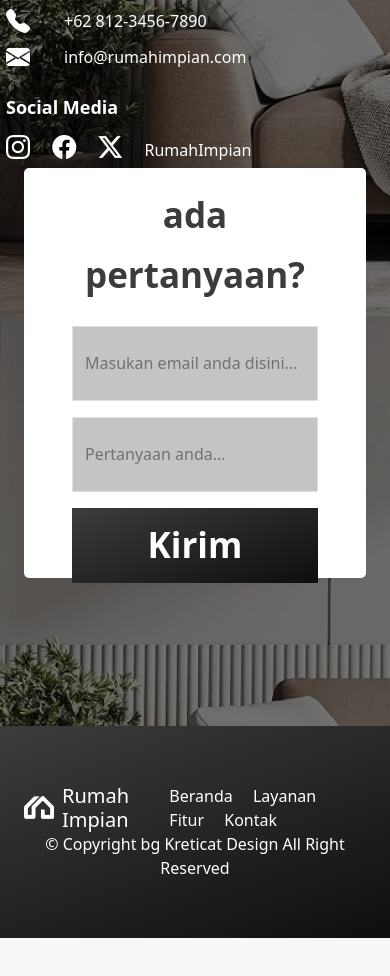
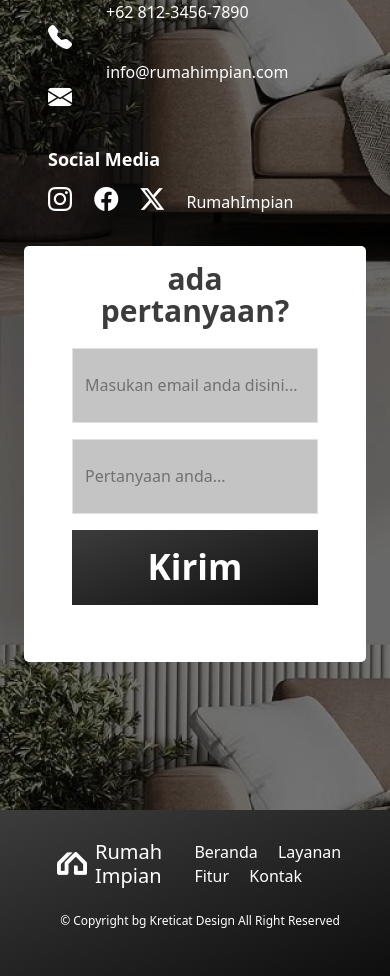
Before and after one commit to danielstevee/Rumah-Impian-Company-Profil, a plain HTML site: page index.html in a window 390 px wide. Shown: the part 7392-8368 px from the top of the page. Before the commit the page ends 8330 px from the top, so only its background shows below. Drawn offline with nearby package versions, Linux system fonts and the light colour scheme.

Commit message:
responsive tablet & hp normal done

```diff
--- a/index.html
+++ b/index.html
@@ -649,7 +649,7 @@
             <div class="container"><!-- untuk tengah in seluruh content  -->
                 <div class="d-flex justify-content-between align-items-center">
                     <!-- kiri -->
-                    <div class="d-flex align-items-center">
+                    <div class=" d-flex align-items-center justify-content-center">
                         <img src="asset/logo-putih.png" alt="Logo" width="30">
                         <h5 class="ms-2 mb-0">Rumah Impian</h5>
 
@@ -662,7 +662,7 @@
                         <a href="#">Kontak</a>
                     </div>
                 </div>
-                <div class="text-center">
+                <div class="text-center mt-4">
                     <p>© Copyright bg Kreticat Design All Right Reserved</p>
                 </div>
             </div>
--- a/style/responsive.css
+++ b/style/responsive.css
@@ -122,6 +122,23 @@
         align-items: center;
     }
 
+    #contact h3{
+        font-size: 35px !important;
+        width: 100%;
+    }
+
+    .card-contact h2 {
+        font-size: 30px !important;    /* Kecilkan dari 40px */
+        line-height: 32px !important;
+        word-break: keep-all;           /* Jangan pecah kata */
+    }
+
+
+    .card-contact {
+        height: auto;
+
+    }
+        /* Samakan padding container */
 }
 @media screen and (max-width: 776px){
     .hero-tagline h1{
@@ -273,6 +290,26 @@
 
 
 @media screen and (max-width: 583px){
+      /* Jarak antara teks dan tepi layar */
+    #contact .col-md-6:first-child {
+        padding: 0 20px !important;     /* Padding kiri kanan */
+    }
+
+    /* Atau pakai margin */
+    #contact h3,
+    .kontak{
+        margin-left: 16px;
+        margin-right: 16px;
+    }
+
+    /* Jarak card ke atas */
+    #contact .card-contact {
+        margin-top: 50px !important;
+    }
+
+#contact .card-contact{
+    margin-top: 50px !important;
+}
         .input-cari .button-secondary {
         width: 30% ;
         font-size: 10px;
@@ -295,6 +332,41 @@
     justify-content: flex-start;  /* Rata kiri, bukan center */
     padding-left: 16px;
 }
+  #footer .container-fluid {
+        height: auto;
+        padding: 32px 16px;
+        align-items: center;
+    }
+    #footer .container-fluid{
+ height: auto;
+        padding: 30px 0 !important;
+        display: flex;                    /* Flexbox */
+        justify-content: center;          /* Center horizontal */
+        align-items: center;
+    }
+    #footer .container {
+        margin-left: 45px !important;
+    }
+
+
+
+
+
+
+    #footer p {
+        font-size: 12px;
+        margin-top: 10px;
+        margin-left: -35px !important;
+    }
+    #contact a {
+        margin-bottom: 50px !important;
+    }
+
+    #contact h3 {
+        font-size: 28px !important;
+        line-height: 50px !important;    /* Kecilkan dari 40px */
+        margin-bottom: 16px;
+    }
 
 
 }
--- a/style/style.css
+++ b/style/style.css
@@ -601,6 +601,7 @@
     font-weight: 600;
     line-height: 60px;
     color: #fff;
+    margin-left: -20px;
 }
 .kontak h6{
     font-weight: 600;
```
